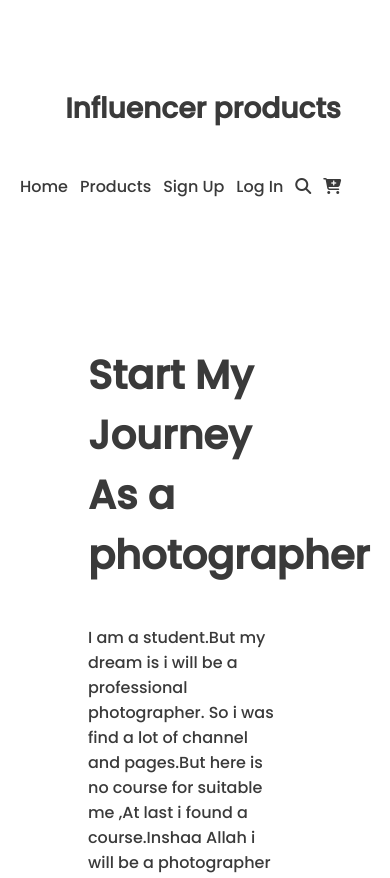
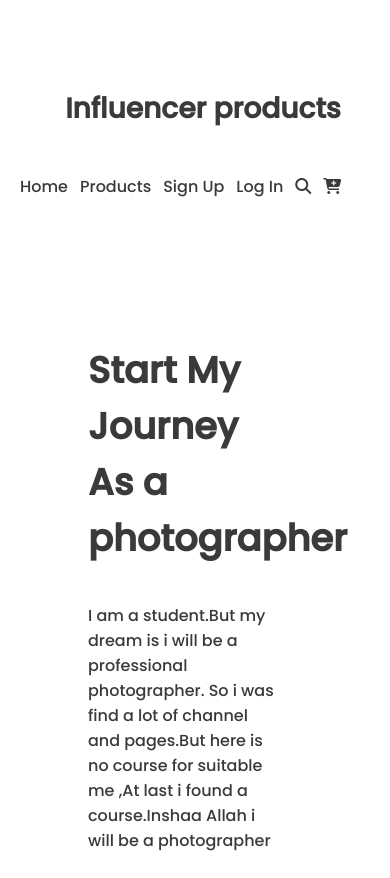
Before and after one commit to Rakibulhasan70/Second-assignment, a plain HTML site: page index.html in a window 390 px wide. Shown: the top 878 px of the page. Drawn offline with Linux system fonts and the light colour scheme.

Commit message:
finished

```diff
--- a/style.css
+++ b/style.css
@@ -246,6 +246,9 @@ small span{
     .left img{
         width: 60%;
     }
+    .blog-tittle{
+        font-size: 2.3em;
+    }
 }
 /* tablet querry
 ----------------- */
```
